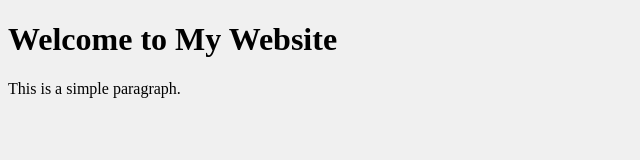
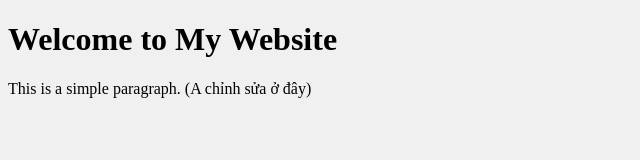
Before and after one commit to AnTran711/project1-baotriphanmem, a plain HTML site: page index.html in a window 1280 px wide. Shown: the whole page, without its empty margins (0-640 px from the left). Drawn offline with Linux system fonts and the light colour scheme.

Commit message:
feat: A sua giao dien

```diff
--- a/index.html
+++ b/index.html
@@ -8,7 +8,7 @@
 </head>
 <body>
   <h1>Welcome to My Website</h1>
-  <p>This is a simple paragraph.</p>
+  <p>This is a simple paragraph. (A chỉnh sửa ở đây)</p>
   <script src="main.js"></script>
   <script src="login.js"></script>
 </body>
```
